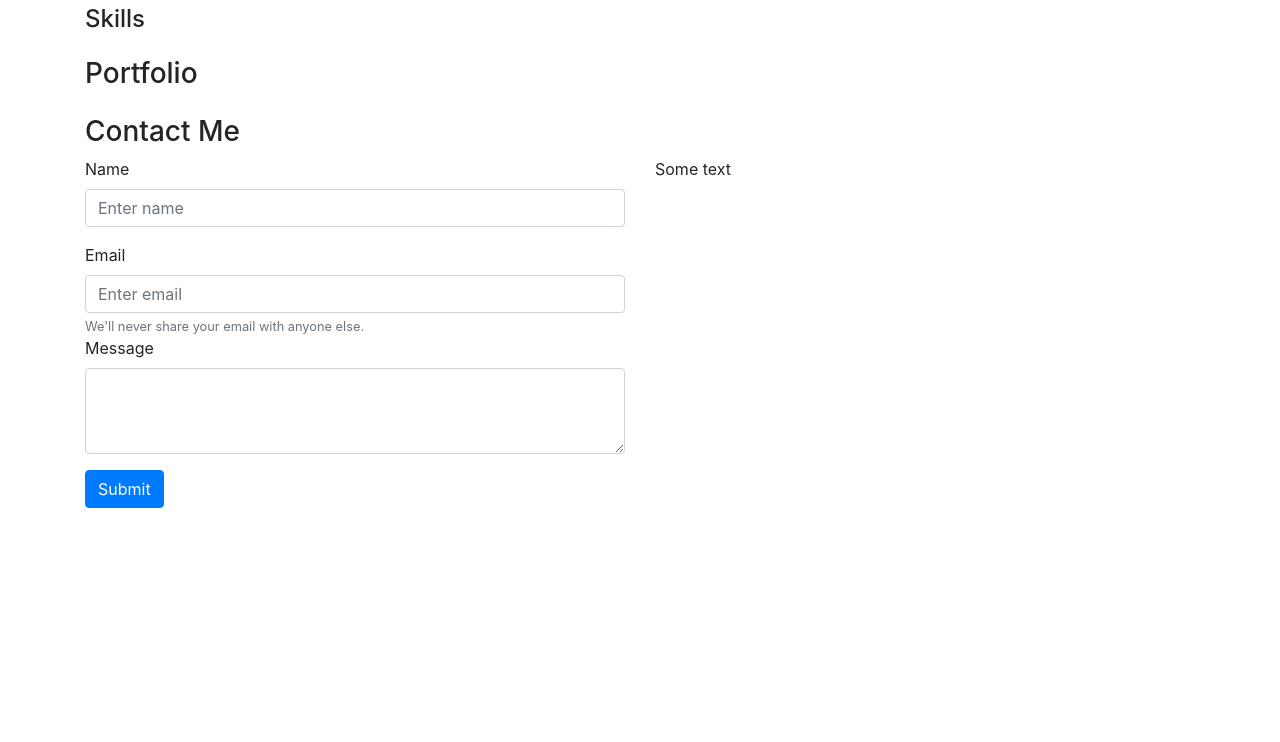
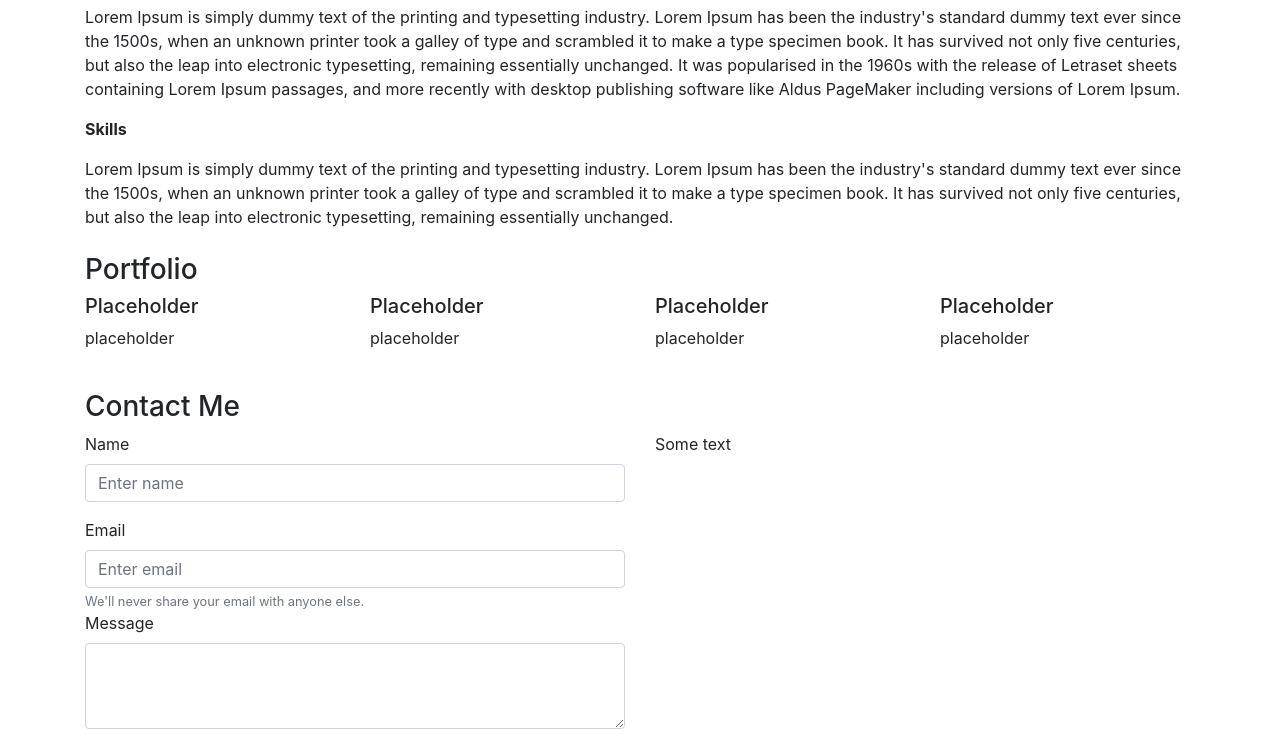
Before and after one commit to John-Jaramillo/my-pwp-john-jaramillo, a plain HTML site: page public_html/index.html in a window 1280 px wide. Shown: the part 199-941 px from the top of the page. Before the commit the page ends 800 px from the top, so only its background shows below. Drawn offline with nearby package versions, Linux system fonts and the light colour scheme.

Commit message:
added 4 column portfolio skeleton with placeholders

```diff
--- a/public_html/index.html
+++ b/public_html/index.html
@@ -12,7 +12,7 @@
 
 <div class="container mt-4">
     <nav class="navbar navbar-expand-lg navbar-light bg-light border rounded">
-        <a class="navbar-brand" href="#">John Jaramillo</a>
+<!--        <a class="navbar-brand" href="#">John Jaramillo</a>-->
         <button class="navbar-toggler" type="button" data-toggle="collapse" data-target="#navbarTogglerDemo02" aria-controls="navbarTogglerDemo02" aria-expanded="false" aria-label="Toggle navigation">
             <span class="navbar-toggler-icon"></span>
         </button>
@@ -36,15 +36,35 @@
 <div class="container mt-4">
     <h1>John Jaramillo</h1>
     <h3>About Me</h3>
-    <h4>Skills</h4>
+    <p>Lorem Ipsum is simply dummy text of the printing and typesetting industry. Lorem Ipsum has been the industry's standard dummy text ever since the 1500s, when an unknown printer took a galley of type and scrambled it to make a type specimen book. It has survived not only five centuries, but also the leap into electronic typesetting, remaining essentially unchanged. It was popularised in the 1960s with the release of Letraset sheets containing Lorem Ipsum passages, and more recently with desktop publishing software like Aldus PageMaker including versions of Lorem Ipsum.</p>
+    <p><strong>Skills</strong></p>
+    <p>Lorem Ipsum is simply dummy text of the printing and typesetting industry. Lorem Ipsum has been the industry's standard dummy text ever since the 1500s, when an unknown printer took a galley of type and scrambled it to make a type specimen book. It has survived not only five centuries, but also the leap into electronic typesetting, remaining essentially unchanged.</p>
 </div>
 <div class="container mt-4">
     <h3>Portfolio</h3>
+    <div class="row">
+        <div class="col-lg">
+            <h5>Placeholder</h5>
+            <p>placeholder</p>
+        </div>
+        <div class="col-lg">
+            <h5>Placeholder</h5>
+            <p>placeholder</p>
+        </div>
+        <div class="col-lg">
+            <h5>Placeholder</h5>
+            <p>placeholder</p>
+        </div>
+        <div class="col-lg">
+            <h5>Placeholder</h5>
+            <p>placeholder</p>
+        </div>
+    </div>
 </div>
 <div class="container mt-4">
     <h3>Contact Me</h3>
     <div class="row">
-        <div class="col">
+        <div class="col-lg">
         <form>
             <div class="form-group">
                 <label for="contactName">Name</label>
@@ -62,7 +82,7 @@
             <button type="submit" class="btn btn-primary">Submit</button>
         </form>
         </div>
-        <div class="col">
+        <div class="col-lg">
             <p>Some text</p>
         </div>
     </div>
```
